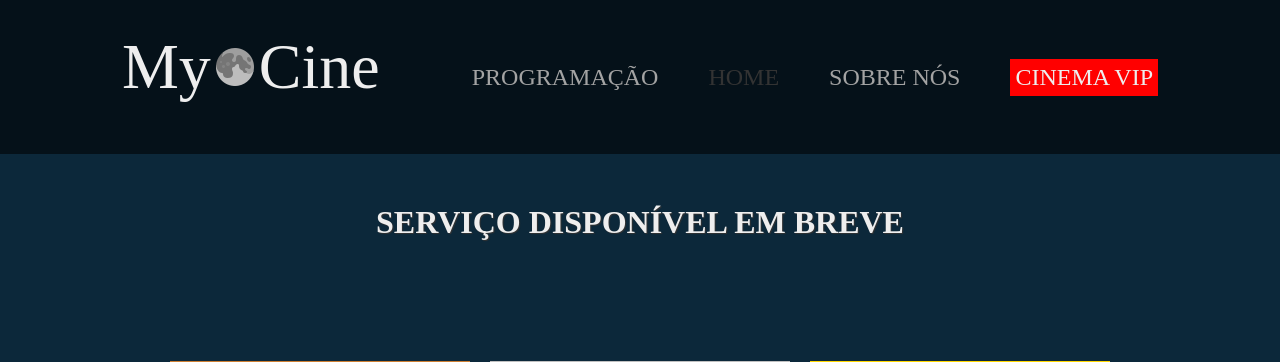
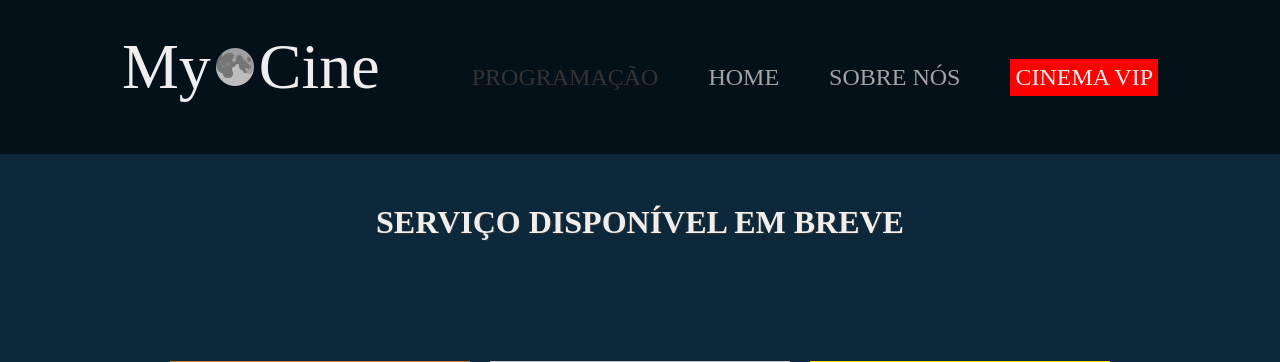
Before and after one commit to FaustoRenatoRojas/TrabalhoMontovani, a Flask app: page /cinemavip in a window 1280 px wide. Shown: the top 362 px of the page. Run offline with Flask 3, Linux system fonts and the light colour scheme.

Commit message:
Cinemavip OK
projeto praticamente finalizado, apenas com um problema nos botoes do cabeçalho, masi especificamente na area PROGRAMAÇÃO

```diff
--- a/templates/catalogo.html
+++ b/templates/catalogo.html
@@ -16,10 +16,10 @@
                 <span class="titulo-projeto">Cine</span>
             </div>
             <ul>
-                <a href="/catalogo" target="_self" class="link"><li>PROGRAMAÇÃO</li></a>
-                <li id="pagina-atual">HOME</li>
+                <li id="pagina-atual">PROGRAMAÇÃO</li>
+                <a href="/home" target="_self" class="link"><li>HOME</li></a>
                 <a href="/quemsomos" target="_self" class="link"><li>SOBRE NÓS</li></a>
-                <a href=""><li id="vip">CINEMA VIP</li></a>
+                <a href="/cinemavip"><li id="vip">CINEMA VIP</li></a>
             </ul>
         </nav>
     </header>
--- a/templates/cinemavip.html
+++ b/templates/cinemavip.html
@@ -16,10 +16,10 @@
                 <span class="titulo-projeto">Cine</span>
             </div>
             <ul>
-                <a href="/catalogo" target="_self" class="link"><li>PROGRAMAÇÃO</li></a>
-                <li id="pagina-atual">HOME</li>
+                <li id="pagina-atual">PROGRAMAÇÃO</li>
+                <a href="/home" target="_self" class="link"><li>HOME</li></a>
                 <a href="/quemsomos" target="_self" class="link"><li>SOBRE NÓS</li></a>
-                <a href=""><li id="vip">CINEMA VIP</li></a>
+                <a href="/cinemavip"><li id="vip">CINEMA VIP</li></a>
             </ul>
         </nav>
     </header>
--- a/templates/index.html
+++ b/templates/index.html
@@ -15,10 +15,10 @@
                 <span class="titulo-projeto">Cine</span>
             </div>
             <ul>
-                <a href="/catalogo" target="_self" class="link"><li>PROGRAMAÇÃO</li></a>
-                <li id="pagina-atual">HOME</li>
+                <li id="pagina-atual">PROGRAMAÇÃO</li>
+                <a href="/home" target="_self" class="link">HOME</li></a>
                 <a href="/quemsomos" target="_self" class="link"><li>SOBRE NÓS</li></a>
-                <a href=""><li id="vip">CINEMA VIP</li></a>
+                <a href="/cinemavip"><li id="vip">CINEMA VIP</li></a>
             </ul>
         </nav>
     </header>
--- a/templates/quemsomos.html
+++ b/templates/quemsomos.html
@@ -16,10 +16,10 @@
                 <span class="titulo-projeto">Cine</span>
             </div>
             <ul>
-                <a href="/catalogo" target="_self" class="link"><li>PROGRAMAÇÃO</li></a>
-                <li id="pagina-atual">HOME</li>
+                <li id="pagina-atual">PROGRAMAÇÃO</li>
+                <a href="/home" target="_self" class="link"><li>HOME</li></a>
                 <a href="/quemsomos" target="_self" class="link"><li>SOBRE NÓS</li></a>
-                <a href=""><li id="vip">CINEMA VIP</li></a>
+                <a href="/cinemavip"><li id="vip">CINEMA VIP</li></a>
             </ul>
         </nav>
     </header>
--- a/templates/salas cinema/sala-dora.html
+++ b/templates/salas cinema/sala-dora.html
@@ -17,9 +17,9 @@
             </div>
             <ul>
                 <a href="/catalogo" target="_self" class="link"><li>PROGRAMAÇÃO</li></a>
-                <li id="pagina-atual">HOME</li>
+                <a href="/home" target="self" class="link"><li>HOME</li></a>
                 <a href="/quemsomos" target="_self" class="link"><li>SOBRE NÓS</li></a>
-                <a href=""><li id="vip">CINEMA VIP</li></a>
+                <a href="/cinemavip"><li id="vip">CINEMA VIP</li></a>
             </ul>
         </nav>
     </header>
```
